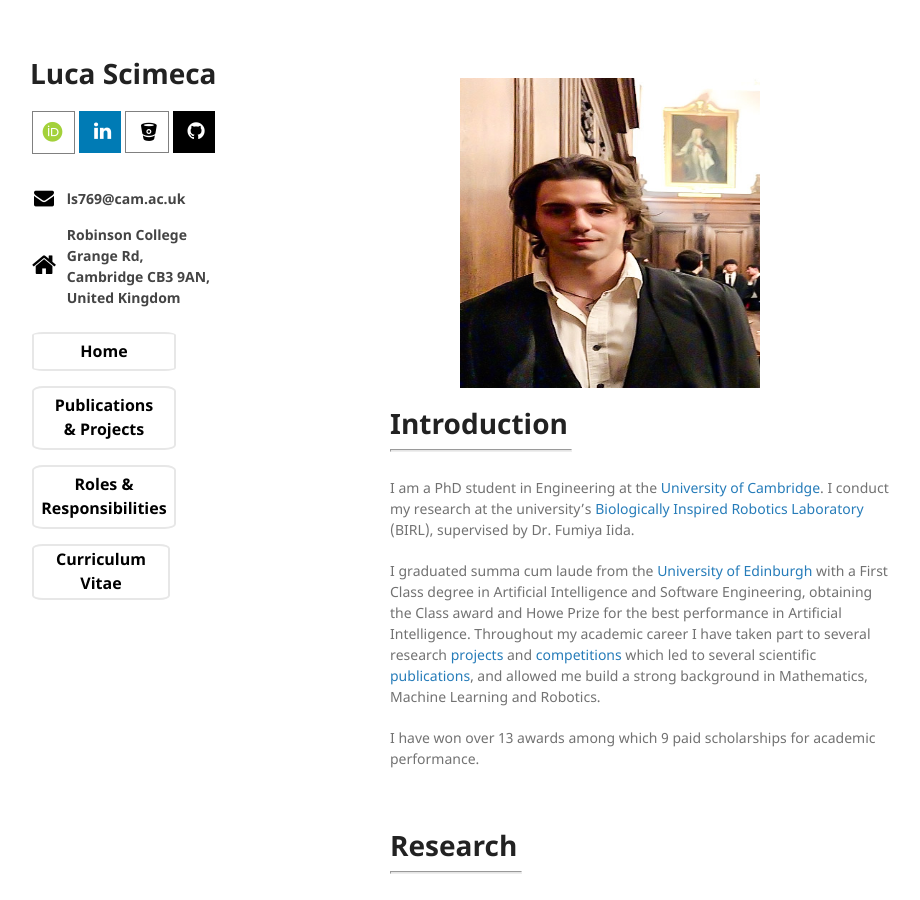
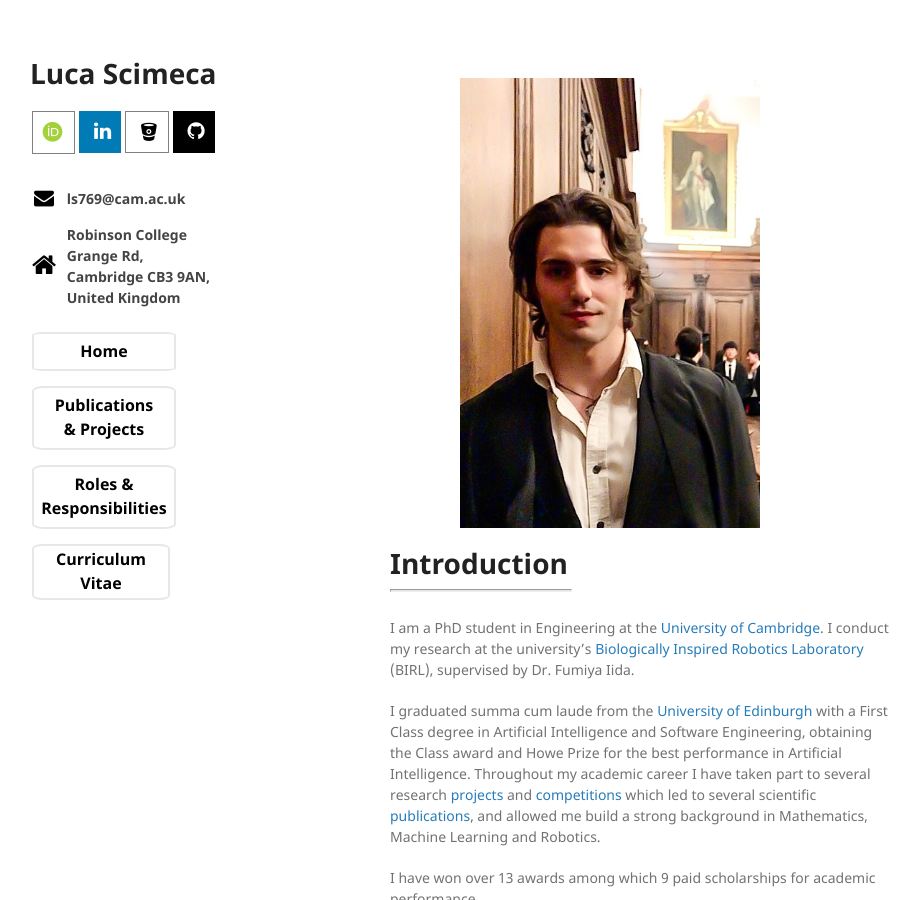
Before and after one commit to lucascimeca/lucascimeca.github.io, a Jekyll site: the page built from index.md, in a window 1280 px wide and 900 px high. Shown: the whole window, without its empty margins (180-1100 px from the left). Built offline with Jekyll 4.4.1, drawn with Linux system fonts in a browser that asks for light colours; nearby versions of some CDN libraries; some web fonts are replaced; the repository's description, which GitHub fills in, is left out.

Commit message:
Update index.md

```diff
--- a/index.md
+++ b/index.md
@@ -5,7 +5,7 @@ layout: default
 <link rel="stylesheet" href="{{ '/assets/css/style.css?v=' | append: site.github.build_revision | relative_url }}">
 
 <p id="-intro_img" style="padding-top: 20px; padding-left: 5em">
-  <img src="/docs/Luca Scimeca.jpg" align="center" height="310" width="300">
+  <img src="/docs/Luca Scimeca.jpg" align="center" height="450" width="300">
 </p>
 
 # [](#Intro) Introduction
```
